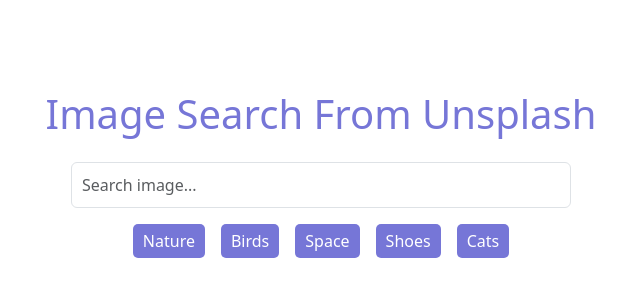
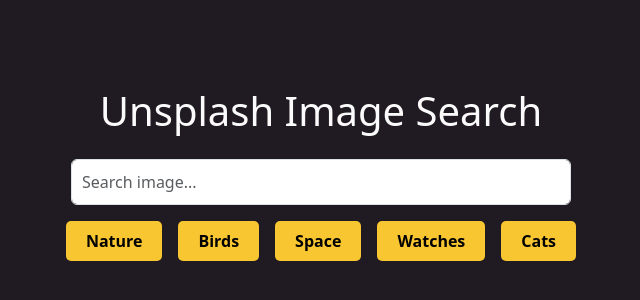
Before and after one commit to aneeshlalwani/image-search-app-react, a React (Vite) app: page / in a window 1280 px wide. Shown: the part 146-446 px from the top of the page, without its empty margins (319-959 px from the left). Built offline with nearby package versions, Linux system fonts and the light colour scheme.

Commit message:
Changed Some Styles

```diff
--- a/src/App.jsx
+++ b/src/App.jsx
@@ -1,5 +1,5 @@
 import { useRef, useState, useEffect, useCallback } from "react";
-import { Button, Form } from "react-bootstrap";
+import { Button, Form, Container } from "react-bootstrap";
 import "./index.css";
 import axios from "axios";
 
@@ -67,8 +67,9 @@
   console.log("page", page);
   return (
     <>
+    <Container fluid className="">
       <div className="container">
-        <h1 className="title">Image Search From Unsplash</h1>
+        <h1 className="title">Unsplash Image Search</h1>
         <div className="search-section">
           <Form onSubmit={handleSearch}>
             <Form.Control
@@ -83,7 +84,7 @@
           <div onClick={() => handleSelection("nature")}>Nature</div>
           <div onClick={() => handleSelection("birds")}>Birds</div>
           <div onClick={() => handleSelection("space")}>Space</div>
-          <div onClick={() => handleSelection("shoes")}>Shoes</div>
+          <div onClick={() => handleSelection("watches")}>Watches</div>
           <div onClick={() => handleSelection("cats")}>Cats</div>
         </div>
         { loading ? (
@@ -113,6 +114,7 @@
           </>
         )}
       </div>
+      </Container>
     </>
   );
 };
--- a/src/index.css
+++ b/src/index.css
@@ -6,7 +6,8 @@
     --default-margin: 1rem;
     --medium-margin: 3rem;
     --larger-margin: 5rem;
-    --primary-color: #7676d7;
+    --primary-color: #417B5A;
+    --dark-color: #1d1d51;
 }
 
 * {
@@ -16,7 +17,8 @@
 }
 
 body {
-    color: var(--primary-color);
+    background-color: #201A23;
+    /* color: #417B5A; */
 }
 
 /* common css starts */
@@ -33,7 +35,7 @@
 .title {
     text-align: center;
     margin-top: var(--default-margin);
-    color: #7676d7;
+    color: #FBFBFB;
 }
 
 .buttons {
@@ -48,22 +50,26 @@
 .buttons .btn,
 .buttons .btn:active,
 .buttons .btn:focus {
-    background-color: var(--primary-color);
+    background-color: #F8C630;
     box-shadow: none;
     outline: none;
-    border: none;
+    border: 1px solid #000;
+    padding: 8px 15px;
+    font-weight: bold;
+    color: #000;
+    font-size: 18px;
 }
 
-.error-msg {
+/* .error-msg {
     color: #ff0000;
     text-align: center;
-}
+} */
 
 .loading {
-    color: #6565d4;
+    color: #FDE74C;
+    font-size: 35px;
     text-align: center;
     margin-top: 20px;
-    font-size: 20px;
 }
 
 /* common css ends */
@@ -100,9 +106,10 @@
 }
 
 .filters>* {
-    padding: 5px 10px;
-    background: #7676d7;
-    color: #fff;
+    padding: 8px 20px;
+    background: #F8C630;
+    color: #000000;
+    font-weight: bold;
     border-radius: 5px;
     cursor: pointer;
 }
@@ -127,11 +134,13 @@
     align-self: center;
     margin-left: 2rem;
     border-radius: 10px;
-    transition: transform 0.5s;
+    transition: transform 400ms;
+    /* transition: transform 0.5s; */
 }
 
 .images .image:hover {
     transform: translateY(-3px);
+    transform: scale(1.2);
 }
 
 /* images section ends */
--- a/src/main.jsx
+++ b/src/main.jsx
@@ -1,8 +1,9 @@
+import 'bootstrap/dist/css/bootstrap.min.css';
 import React from 'react'
 import ReactDOM from 'react-dom/client'
 import App from './App.jsx'
-// import './index.css';
-import 'bootstrap/dist/css/bootstrap.min.css';
+import './index.css';
+
 
 ReactDOM.createRoot(document.getElementById('root')).render(
   <React.StrictMode>
```
